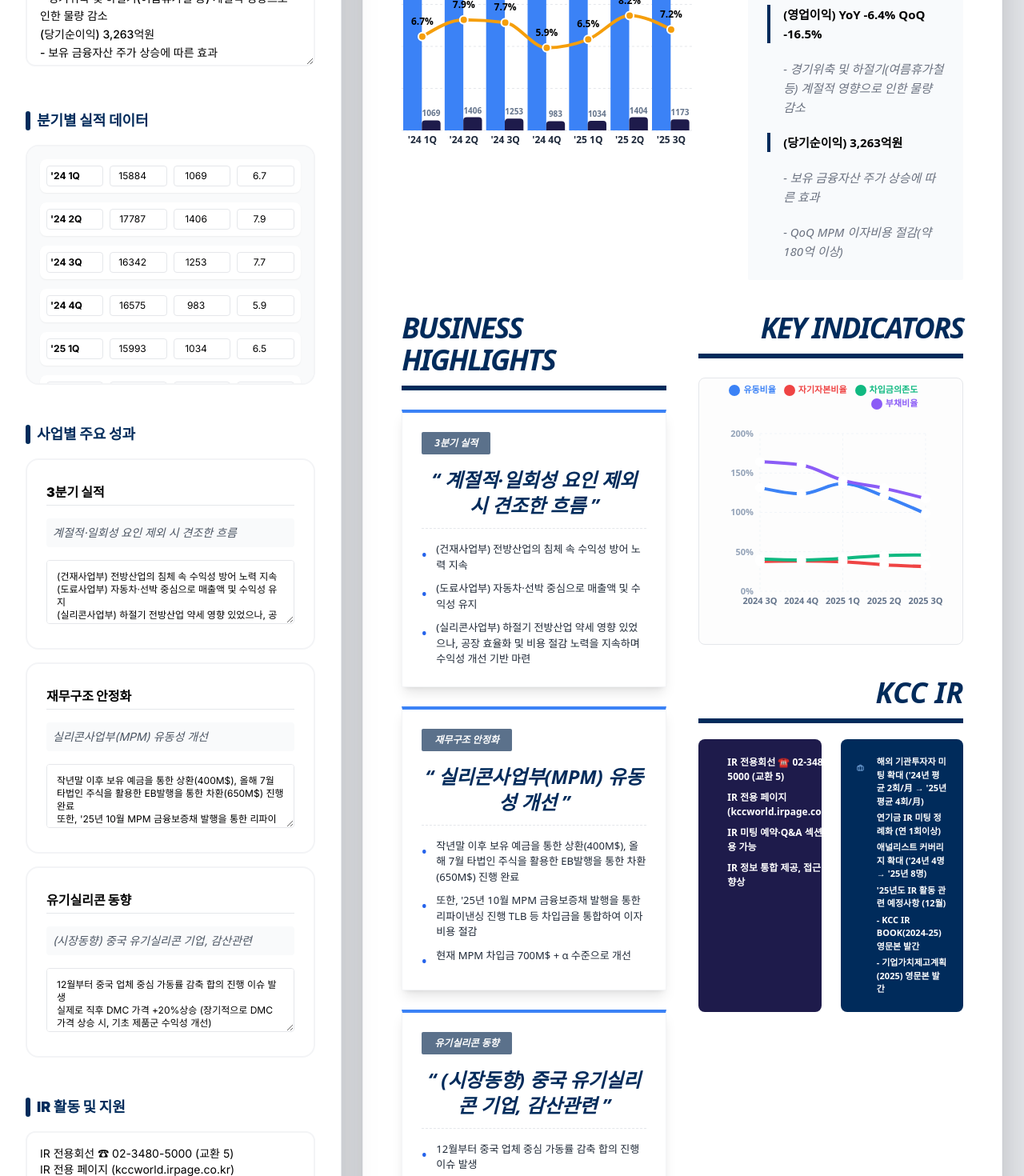
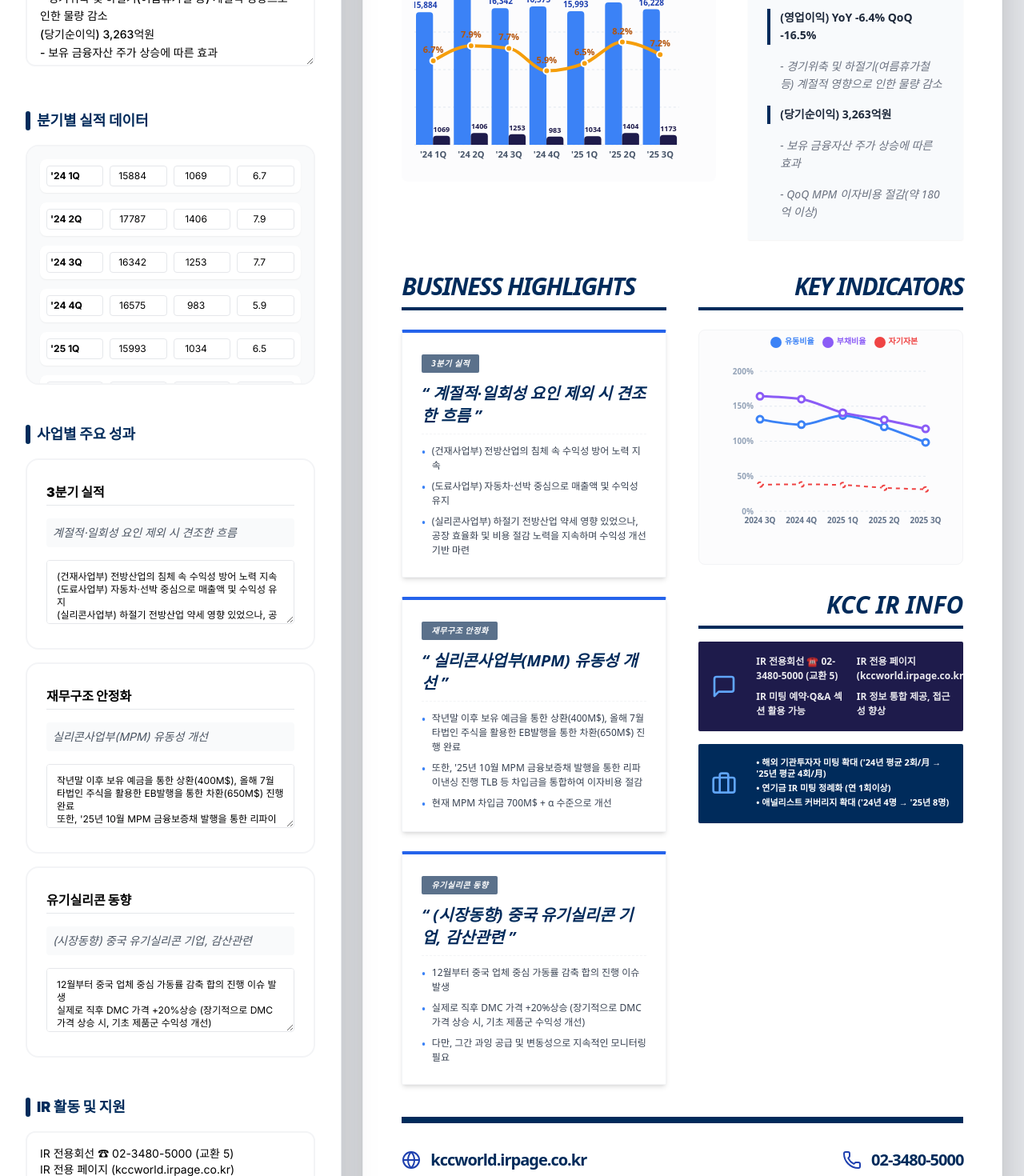
Before and after one commit to tmnjung7/ir-letter-generator2, a React (Vite) app: page / in a window 1280 px wide. Shown: the part 480-1950 px from the top of the page at 80% size. Built offline with nearby package versions, Linux system fonts and the light colour scheme.

Commit message:
Update Preview.tsx

```diff
--- a/components/Preview.tsx
+++ b/components/Preview.tsx
@@ -1,4 +1,3 @@
-
 import React from 'react';
 import { IRLetterState } from '../types';
 import {
@@ -16,7 +15,7 @@ const Preview: React.FC<PreviewProps> = ({ data }) => {
     <div className="w-[800px] bg-white p-12 border border-gray-100 shadow-sm font-sans flex flex-col gap-10 select-none cursor-default print-area" style={{ minHeight: '1131px' }}>
 
       {/* Header Section */}
-      <div className="flex justify-between items-start">
+      <div className="flex justify-between items-start border-b-2 border-gray-100 pb-8">
         <div className="flex flex-col">
           <span className="text-[#002B5B] text-base font-black uppercase tracking-[0.2em]">{data.date}</span>
           <h1 className="text-[#002B5B] text-[84px] font-[900] italic tracking-[-0.08em] leading-[0.85] mt-3">IR LETTER</h1>
@@ -31,39 +30,39 @@ const Preview: React.FC<PreviewProps> = ({ data }) => {
 
       <div className="grid grid-cols-12 gap-10">
         <div className="col-span-7 flex flex-col gap-5">
-          <div className="bg-[#002B5B] text-white px-6 py-2.5 font-black text-lg inline-block self-start rounded-r-lg shadow-md">
+          <div className="bg-[#002B5B] text-white px-6 py-2.5 font-black text-lg inline-block self-start rounded-sm shadow-sm">
             최근 분기별 실적 추이 <span className="text-[10px] font-normal opacity-70 ml-2">(단위: 억원, %)</span>
           </div>
-          <div className="h-[280px]">
+          <div className="h-[280px] bg-gray-50/50 rounded-lg p-4">
              <ResponsiveContainer width="100%" height="100%">
-               <ComposedChart data={data.performanceHistory} margin={{ top: 40, right: 30, left: 0, bottom: 0 }}>
-                 <CartesianGrid strokeDasharray="3 3" vertical={false} stroke="#e5e7eb" />
-                 <XAxis dataKey="quarter" axisLine={false} tickLine={false} tick={{ fontSize: 12, fontWeight: 900, fill: '#1e293b' }} />
+               <ComposedChart data={data.performanceHistory} margin={{ top: 30, right: 30, left: 0, bottom: 0 }}>
+                 <CartesianGrid strokeDasharray="3 3" vertical={false} stroke="#e2e8f0" />
+                 <XAxis dataKey="quarter" axisLine={false} tickLine={false} tick={{ fontSize: 11, fontWeight: 700, fill: '#475569' }} />
                  <YAxis yAxisId="left" hide />
                  <YAxis yAxisId="right" orientation="right" hide />
-                 <Tooltip />
-                 <Bar yAxisId="left" dataKey="revenue" fill="#3B82F6" barSize={42} radius={[4, 4, 0, 0]}>
-                   <LabelList dataKey="revenue" position="top" style={{ fontSize: 11, fill: '#475569', fontWeight: 900 }} formatter={(v: number) => v.toLocaleString()} />
+                 <Tooltip contentStyle={{ borderRadius: '8px', border: 'none', boxShadow: '0 4px 12px rgba(0,0,0,0.1)' }} />
+                 <Bar yAxisId="left" dataKey="revenue" fill="#3B82F6" barSize={40} radius={[4, 4, 0, 0]}>
+                   <LabelList dataKey="revenue" position="top" style={{ fontSize: 10, fill: '#1e40af', fontWeight: 900 }} formatter={(v: number) => v.toLocaleString()} />
                  </Bar>
-                 <Line yAxisId="right" type="monotone" dataKey="profitRate" stroke="#F59E0B" strokeWidth={4} dot={{ r: 5, fill: '#F59E0B', strokeWidth: 2, stroke: '#fff' }}>
-                   <LabelList dataKey="profitRate" position="top" offset={15} style={{ fontSize: 12, fill: '#000', fontWeight: 900 }} formatter={(v: number) => `${v}%`} />
+                 <Bar yAxisId="left" dataKey="operatingProfit" fill="#1e1b4b" barSize={30} radius={[4, 4, 0, 0]}>
+                    <LabelList dataKey="operatingProfit" position="top" style={{ fontSize: 9, fill: '#1e1b4b', fontWeight: 700 }} />
+                 </Bar>
+                 <Line yAxisId="right" type="monotone" dataKey="profitRate" stroke="#F59E0B" strokeWidth={4} dot={{ r: 4, fill: '#F59E0B', strokeWidth: 2, stroke: '#fff' }}>
+                   <LabelList dataKey="profitRate" position="top" offset={10} style={{ fontSize: 11, fill: '#b45309', fontWeight: 900 }} formatter={(v: number) => `${v}%`} />
                  </Line>
-                 <Bar yAxisId="left" dataKey="operatingProfit" fill="#1e1b4b" barSize={36} radius={[4, 4, 0, 0]}>
-                    <LabelList dataKey="operatingProfit" position="top" style={{ fontSize: 10, fill: '#64748b', fontWeight: 700 }} />
-                 </Bar>
                </ComposedChart>
              </ResponsiveContainer>
           </div>
         </div>
 
         <div className="col-span-5 flex flex-col gap-5">
-          <div className="bg-[#002B5B] text-white px-6 py-2.5 font-black text-lg inline-block self-start rounded-r-lg shadow-md">
+          <div className="bg-[#002B5B] text-white px-6 py-2.5 font-black text-lg inline-block self-start rounded-sm shadow-sm">
             EARNINGS SUMMARY
           </div>
-          <div className="p-6 bg-[#f8fafc] flex-1 rounded-sm border-t-4 border-[#002B5B]">
-            <ul className="space-y-5 text-[15px] leading-[1.6]">
+          <div className="p-6 bg-[#f8fafc] flex-1 rounded-sm border-t-4 border-[#002B5B] shadow-sm">
+            <ul className="space-y-4 text-[14px] leading-[1.6]">
               {data.earningsSummary.map((line, idx) => (
-                <li key={idx} className={`${line.startsWith('-') ? 'ml-5 text-gray-500 italic font-medium' : 'font-black text-black border-l-4 border-[#002B5B] pl-4'}`}>
+                <li key={idx} className={`${line.startsWith('-') ? 'ml-4 text-gray-500 italic font-medium' : 'font-extrabold text-[#1e293b] border-l-4 border-[#002B5B] pl-3'}`}>
                    {line}
                 </li>
               ))}
@@ -72,22 +71,22 @@ const Preview: React.FC<PreviewProps> = ({ data }) => {
         </div>
 
         <div className="col-span-6 flex flex-col gap-6">
-          <div className="border-b-[6px] border-[#002B5B] pb-3">
-            <span className="text-4xl font-[900] italic tracking-tighter text-[#002B5B]">BUSINESS HIGHLIGHTS</span>
+          <div className="border-b-4 border-[#002B5B] pb-2">
+            <span className="text-3xl font-[900] italic tracking-tighter text-[#002B5B]">BUSINESS HIGHLIGHTS</span>
           </div>
           <div className="space-y-6">
             {data.businessHighlights.map((bh, idx) => (
-              <div key={idx} className="bg-white p-6 border border-gray-100 shadow-lg border-t-4 border-t-blue-500">
-                <div className="bg-[#5B718B] text-white px-4 py-1.5 italic font-black text-xs inline-block mb-4 rounded-sm">
+              <div key={idx} className="bg-white p-6 border border-gray-100 shadow-md border-t-4 border-t-blue-600 rounded-sm">
+                <div className="bg-[#5B718B] text-white px-3 py-1 italic font-black text-[10px] inline-block mb-3 rounded-sm uppercase tracking-wider">
                   {bh.title}
                 </div>
-                <div className="text-[#002B5B] font-black italic text-2xl mb-4 text-center block w-full border-b border-dashed border-gray-200 pb-3">
+                <div className="text-[#002B5B] font-black italic text-xl mb-3 border-b border-dashed border-gray-100 pb-2">
                   &ldquo; {bh.subtitle} &rdquo;
                 </div>
-                <ul className="space-y-2.5">
+                <ul className="space-y-2">
                   {bh.details.map((detail, dIdx) => (
-                    <li key={dIdx} className="text-[13px] flex gap-3 items-start leading-[1.5] text-gray-800 font-medium">
-                      <span className="text-blue-600 font-black mt-1 text-base">•</span>
+                    <li key={dIdx} className="text-[12px] flex gap-2 items-start leading-[1.5] text-gray-700 font-medium">
+                      <span className="text-blue-500 font-black mt-0.5">•</span>
                       <span>{detail}</span>
                     </li>
                   ))}
@@ -98,40 +97,39 @@ const Preview: React.FC<PreviewProps> = ({ data }) => {
         </div>
 
         <div className="col-span-6 flex flex-col gap-6">
-          <div className="border-b-[6px] border-[#002B5B] pb-3 text-right">
-            <span className="text-4xl font-[900] italic tracking-tighter text-[#002B5B]">KEY INDICATORS</span>
+          <div className="border-b-4 border-[#002B5B] pb-2 text-right">
+            <span className="text-3xl font-[900] italic tracking-tighter text-[#002B5B]">KEY INDICATORS</span>
           </div>
-          <div className="p-4 bg-[#fdfdfd] border rounded-lg">
-             <div className="h-[300px]">
+          <div className="p-4 bg-gray-50/50 border border-gray-100 rounded-lg">
+             <div className="h-[260px]">
                 <ResponsiveContainer width="100%" height="100%">
                    <LineChart data={data.indicatorHistory} margin={{ top: 20, right: 30, left: 0, bottom: 20 }}>
-                     <CartesianGrid strokeDasharray="3 3" stroke="#f1f5f9" />
-                     <XAxis dataKey="quarter" tick={{ fontSize: 11, fontWeight: 900, fill: '#64748b' }} axisLine={false} tickLine={false} />
-                     <YAxis tick={{ fontSize: 11, fontWeight: 700, fill: '#94a3b8' }} domain={[0, 200]} tickFormatter={(v) => `${v}%`} axisLine={false} tickLine={false} />
-                     <Tooltip />
-                     <Legend verticalAlign="top" align="right" iconType="circle" wrapperStyle={{ fontSize: 11, top: -10, fontWeight: 900 }} />
-                     <Line type="monotone" dataKey="liquidityRatio" name="유동비율" stroke="#3B82F6" strokeWidth={4} dot={{ r: 5, strokeWidth: 2, stroke: '#fff' }} />
-                     <Line type="monotone" dataKey="equityRatio" name="자기자본비율" stroke="#EF4444" strokeWidth={4} dot={{ r: 5, strokeWidth: 2, stroke: '#fff' }} />
-                     <Line type="monotone" dataKey="dependencyRatio" name="차입금의존도" stroke="#10B981" strokeWidth={4} dot={{ r: 5, strokeWidth: 2, stroke: '#fff' }} />
-                     <Line type="monotone" dataKey="debtRatio" name="부채비율" stroke="#8B5CF6" strokeWidth={4} dot={{ r: 5, strokeWidth: 2, stroke: '#fff' }} />
+                     <CartesianGrid strokeDasharray="3 3" stroke="#e2e8f0" vertical={false} />
+                     <XAxis dataKey="quarter" tick={{ fontSize: 10, fontWeight: 700, fill: '#64748b' }} axisLine={false} tickLine={false} />
+                     <YAxis tick={{ fontSize: 10, fontWeight: 700, fill: '#94a3b8' }} domain={[0, 200]} tickFormatter={(v) => `${v}%`} axisLine={false} tickLine={false} />
+                     <Tooltip contentStyle={{ borderRadius: '8px', border: 'none', boxShadow: '0 4px 12px rgba(0,0,0,0.1)' }} />
+                     <Legend verticalAlign="top" align="right" iconType="circle" wrapperStyle={{ fontSize: 10, top: -10, fontWeight: 800 }} />
+                     <Line type="monotone" dataKey="liquidityRatio" name="유동비율" stroke="#3B82F6" strokeWidth={3} dot={{ r: 4 }} />
+                     <Line type="monotone" dataKey="debtRatio" name="부채비율" stroke="#8B5CF6" strokeWidth={3} dot={{ r: 4 }} />
+                     <Line type="monotone" dataKey="equityRatio" name="자기자본" stroke="#EF4444" strokeWidth={2} strokeDasharray="5 5" dot={{ r: 3 }} />
                    </LineChart>
                 </ResponsiveContainer>
              </div>
           </div>
 
-          <div className="mt-4 flex flex-col gap-5">
-            <div className="border-b-[6px] border-[#002B5B] pb-3 text-right font-black italic text-4xl text-[#002B5B]">KCC IR</div>
-            <div className="grid grid-cols-2 gap-6">
-               <div className="bg-[#1e1b4b] text-white p-5 rounded-lg flex gap-4">
-                  <MessageSquare className="w-8 h-8 text-blue-300" />
-                  <div className="text-[12px] font-bold space-y-2">
-                    {data.irSupport.map((line, idx) => <div key={idx}>{line}</div>)}
+          <div className="mt-2 flex flex-col gap-4">
+            <div className="border-b-4 border-[#002B5B] pb-2 text-right font-black italic text-3xl text-[#002B5B]">KCC IR INFO</div>
+            <div className="grid grid-cols-1 gap-4">
+               <div className="bg-[#1e1b4b] text-white p-4 rounded-sm flex items-center gap-6 shadow-sm">
+                  <MessageSquare className="w-8 h-8 text-blue-400 shrink-0" />
+                  <div className="text-[12px] font-bold grid grid-cols-2 w-full gap-2">
+                    {data.irSupport.map((line, idx) => <div key={idx} className="opacity-90">{line}</div>)}
                   </div>
                </div>
-               <div className="bg-[#002B5B] text-white p-5 rounded-lg flex gap-4">
-                  <Briefcase className="w-8 h-8 text-blue-300" />
-                  <div className="text-[11px] font-bold space-y-1">
-                    {data.irAction.slice(0, 6).map((line, idx) => <div key={idx}>{line}</div>)}
+               <div className="bg-[#002B5B] text-white p-4 rounded-sm flex items-center gap-6 shadow-sm">
+                  <Briefcase className="w-8 h-8 text-blue-400 shrink-0" />
+                  <div className="text-[11px] font-bold leading-tight">
+                    {data.irAction.slice(0, 3).map((line, idx) => <div key={idx} className="mb-1">• {line}</div>)}
                   </div>
                </div>
             </div>
@@ -139,14 +137,14 @@ const Preview: React.FC<PreviewProps> = ({ data }) => {
         </div>
       </div>
 
-      <div className="mt-auto pt-10 border-t-[10px] border-[#002B5B] flex justify-between items-center text-[#002B5B] font-black">
-        <div className="flex items-center gap-4">
-          <Globe className="w-7 h-7 text-blue-700" />
-          <span className="text-2xl tracking-tighter">kccworld.irpage.co.kr</span>
+      <div className="mt-auto pt-8 border-t-[8px] border-[#002B5B] flex justify-between items-center text-[#002B5B] font-black">
+        <div className="flex items-center gap-3">
+          <Globe className="w-6 h-6 text-blue-800" />
+          <span className="text-xl tracking-tighter">kccworld.irpage.co.kr</span>
         </div>
-        <div className="flex items-center gap-4">
-          <Phone className="w-7 h-7 text-blue-700" />
-          <span className="text-2xl tracking-tighter">02-3480-5000</span>
+        <div className="flex items-center gap-3">
+          <Phone className="w-6 h-6 text-blue-800" />
+          <span className="text-xl tracking-tighter">02-3480-5000</span>
         </div>
       </div>
     </div>
```
